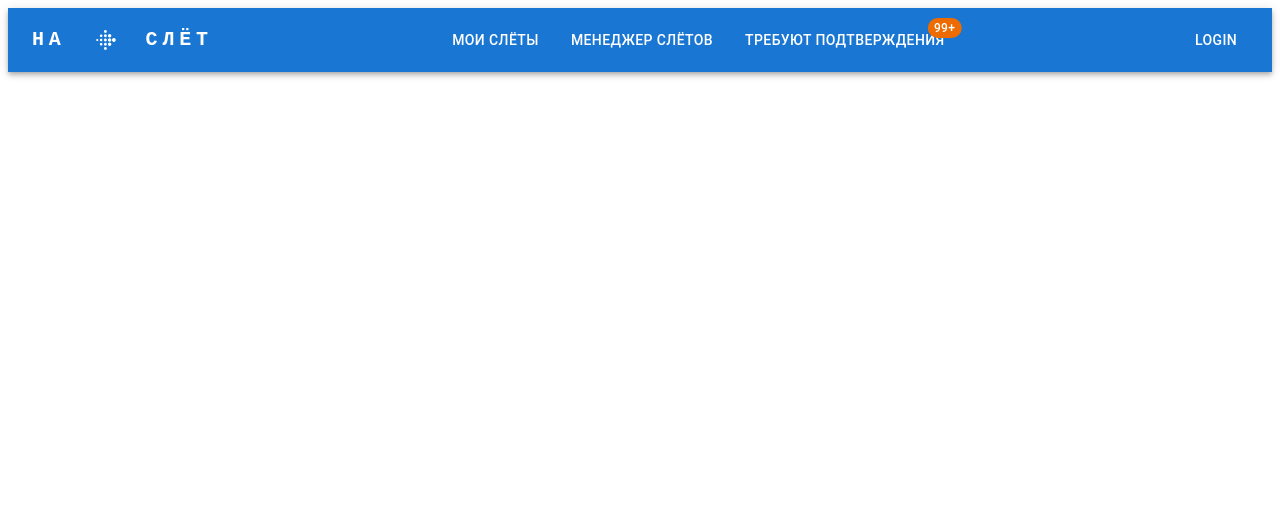
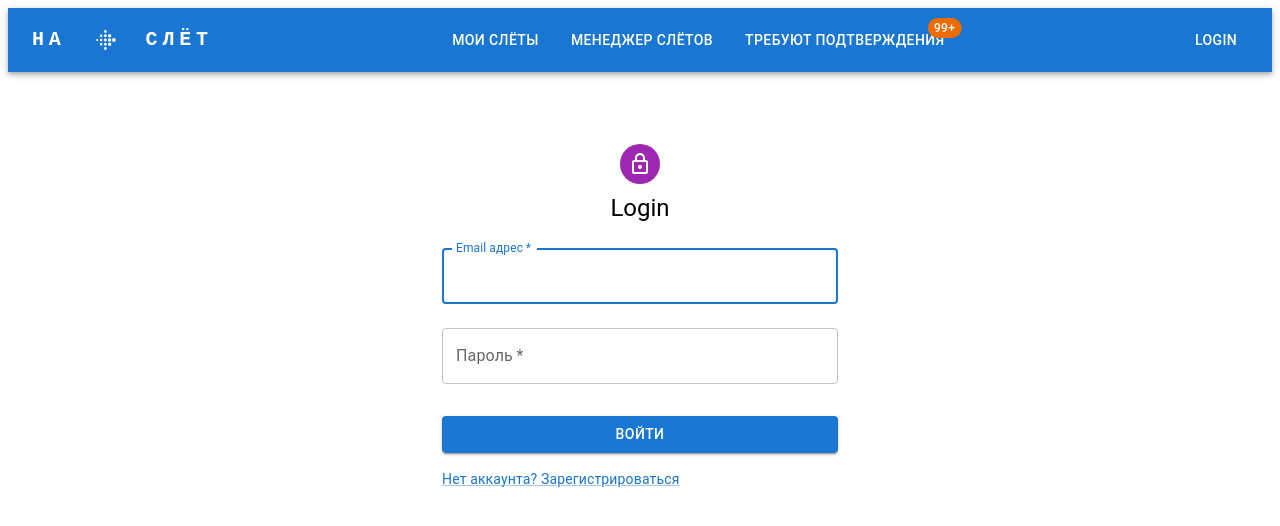
Before and after one commit to na-slet/frontend-creator, a React (Create React App) app: page / in a window 1280 px wide. Shown: the top 526 px of the page. Built offline with nearby package versions, Linux system fonts and the light colour scheme.

Commit message:
Added user login and registration

```diff
--- a/package.json
+++ b/package.json
@@ -11,6 +11,7 @@
     "@testing-library/jest-dom": "^5.16.5",
     "@testing-library/react": "^13.4.0",
     "@testing-library/user-event": "^13.5.0",
+    "axios": "^1.2.3",
     "react": "^18.2.0",
     "react-dom": "^18.2.0",
     "react-scripts": "5.0.1",
--- a/src/App.tsx
+++ b/src/App.tsx
@@ -1,8 +1,23 @@
 import NavBar from './components/NavBar/NavBar.tsx'
+import SignIn from './components/AuthPopup/SignIn.tsx'
+import Register from './components/AuthPopup/SignUp.tsx'
+import {useState} from "react";
+
+
+
 function App() {
+  const [accessToken, setAccessToken] = useState('login');
+
+  function updateToken(token: string){
+    console.log(token);
+    setAccessToken(token);
+  }
+
   return (
     <div className="App">
       <NavBar/>
+      {accessToken == 'login' ? <SignIn changeToken={updateToken}/>:null}
+      {accessToken == 'register' ? <Register changeToken={updateToken}/>:null}
     </div>
   );
 }
--- /dev/null
+++ b/src/components/AuthPopup/SignIn.tsx
@@ -0,0 +1,95 @@
+import * as React from 'react';
+import AppBar from '@mui/material/AppBar';
+import Box from '@mui/material/Box';
+import Toolbar from '@mui/material/Toolbar';
+import Typography from '@mui/material/Typography';
+import Button from '@mui/material/Button';
+import axios from 'axios';
+
+import LockOutlinedIcon from '@mui/icons-material/LockOutlined';
+import {Badge, Container, Stack, Grid, Avatar, TextField, FormControlLabel, Checkbox, Link} from "@mui/material";
+
+type Props = {
+  changeToken: (token: string) => void,
+};
+type State = {
+  email: string,
+  password: string
+};
+
+export default class SignIn extends React.Component<Props, State> {
+    state: State = {email:'',password:''};
+    constructor(props: Props) {
+      super(props);
+    }
+    getAccessToken(){
+      console.log(this.state.email, this.state.password)
+      axios.post('https://backend.naslet.ru/user/login',null,{params:{
+        identity: this.state.email,
+          password: this.state.password
+        }}).then((response)=>{
+          this.props.changeToken(response.data.access_token);
+      });
+    }
+    render(){
+      this.getAccessToken = this.getAccessToken.bind(this);
+      return (
+          <Container component="main" maxWidth="xs">
+            <Box
+              sx={{
+                marginTop: 8,
+                display: 'flex',
+                flexDirection: 'column',
+                alignItems: 'center',
+              }}
+            >
+              <Avatar sx={{ m: 1, bgcolor: 'secondary.main' }}>
+                <LockOutlinedIcon />
+              </Avatar>
+              <Typography component="h1" variant="h5">
+                Login
+              </Typography>
+              <Box component="form" noValidate sx={{ mt: 1 }}>
+                <TextField
+                  margin="normal"
+                  required
+                  fullWidth
+                  id="email"
+                  label="Email адрес"
+                  name="email"
+                  autoComplete="email"
+                  autoFocus
+                  onChange={(event) => this.setState({email: event.target.value})}
+                />
+                <TextField
+                  margin="normal"
+                  required
+                  fullWidth
+                  name="password"
+                  label="Пароль"
+                  type="password"
+                  id="password"
+                  autoComplete="current-password"
+                  onChange={(event) => this.setState({password: event.target.value})}
+                />
+                <Button
+                  fullWidth
+                  variant="contained"
+                  sx={{ mt: 3, mb: 2 }}
+                  onClick={this.getAccessToken}
+                >
+                  Войти
+                </Button>
+                <Grid container>
+                  <Grid item>
+                    <Link href="#" variant="body2" onClick={()=>{this.props.changeToken('register')}}>
+                      {"Нет аккаунта? Зарегистрироваться"}
+                    </Link>
+                  </Grid>
+                </Grid>
+              </Box>
+            </Box>
+          </Container>
+        );
+    }
+}
--- /dev/null
+++ b/src/components/AuthPopup/SignUp.tsx
@@ -0,0 +1,95 @@
+import * as React from 'react';
+import AppBar from '@mui/material/AppBar';
+import Box from '@mui/material/Box';
+import Toolbar from '@mui/material/Toolbar';
+import Typography from '@mui/material/Typography';
+import Button from '@mui/material/Button';
+import axios from 'axios';
+
+import LockOutlinedIcon from '@mui/icons-material/LockOutlined';
+import {Badge, Container, Stack, Grid, Avatar, TextField, FormControlLabel, Checkbox, Link} from "@mui/material";
+
+type Props = {
+  changeToken: (token: string) => void,
+};
+type State = {
+  email: string,
+  password: string
+};
+
+export default class SignIn extends React.Component<Props, State> {
+  state: State = {email:'',password:''};
+  constructor(props: Props) {
+    super(props);
+  }
+  getAccessToken(){
+    console.log(this.state.email, this.state.password)
+    axios.post('https://backend.naslet.ru/user/register',null,{params:{
+        email: this.state.email,
+        password: this.state.password
+      }}).then((response)=>{
+      this.props.changeToken(response.data.access_token);
+    });
+  }
+  render(){
+    this.getAccessToken = this.getAccessToken.bind(this);
+    return (
+      <Container component="main" maxWidth="xs">
+        <Box
+          sx={{
+            marginTop: 8,
+            display: 'flex',
+            flexDirection: 'column',
+            alignItems: 'center',
+          }}
+        >
+          <Avatar sx={{ m: 1, bgcolor: 'secondary.main' }}>
+            <LockOutlinedIcon />
+          </Avatar>
+          <Typography component="h1" variant="h5">
+            Register
+          </Typography>
+          <Box component="form" noValidate sx={{ mt: 1 }}>
+            <TextField
+              margin="normal"
+              required
+              fullWidth
+              id="email"
+              label="Email адрес"
+              name="email"
+              autoComplete="email"
+              autoFocus
+              onChange={(event) => this.setState({email: event.target.value})}
+            />
+            <TextField
+              margin="normal"
+              required
+              fullWidth
+              name="password"
+              label="Пароль"
+              type="password"
+              id="password"
+              autoComplete="current-password"
+              onChange={(event) => this.setState({password: event.target.value})}
+            />
+            <Button
+              fullWidth
+              variant="contained"
+              sx={{ mt: 3, mb: 2 }}
+              onClick={this.getAccessToken}
+            >
+              Зарегистрироваться
+            </Button>
+            <Grid container>
+              <Grid item>
+                <Link href="#" variant="body2" onClick={()=>{this.props.changeToken('login')}}>
+                  {"Есть аккаунт? Войти"}
+                </Link>
+              </Grid>
+            </Grid>
+          </Box>
+        </Box>
+      </Container>
+    );
+  }
+}
```
Also changed, not shown: src/components/ListEvents/ListUsers.tsx (added), 1 other file (tests, documents, lock files or other folders).
